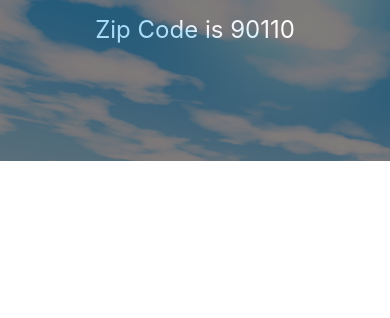
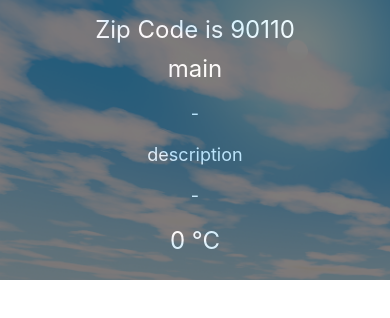
Before and after one commit to 6210110297/3SA04, a React Native app: screen / in a window 390 px wide. Shown: the top 318 px of the page. Built offline with nearby package versions, Linux system fonts and the light colour scheme.

Commit message:
3SA04 Flex Box  Challenge

```diff
--- a/components/Forcast.js
+++ b/components/Forcast.js
@@ -4,24 +4,29 @@ import { StyleSheet,Text,View } from "react-native";
 export default function Forecast(props) {
     return (
         <View >
-            <Text>main</Text>
-            <Text style>{props.main}</Text>
-            <Text>description</Text>
-            <Text>{props.description}</Text>
+            <Text style={styles.title}>main</Text>
+            <Text style={styles.content}>{props.main}</Text>
+            <Text style={styles.content}>description</Text>
+            <Text style={styles.content}>{props.description}</Text>
             <View>
-                <Text>{props.temp}</Text>
-                <Text>°C</Text>
+                <Text style={styles.title}>{props.temp} °C</Text>
             </View>
         </View >
     );
 }
 
 const styles = StyleSheet.create({
-    text:{
+    title:{
+        margin:10,
         fontSize:24,
+        textAlign:'center',
         color:'#fff',
     },
-    description:{
+    content:{
+        margin:10,
         fontSize:18,
+        textAlign:'center',
+
+        color:'#fff',
     }
 });
```
